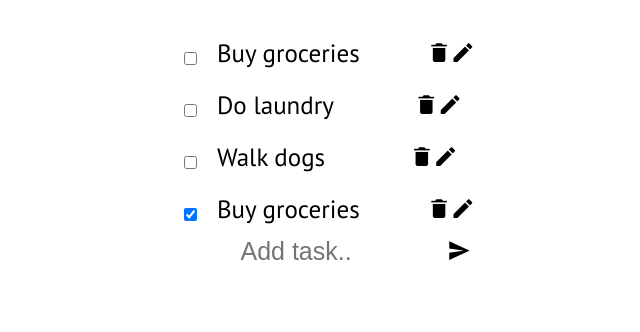
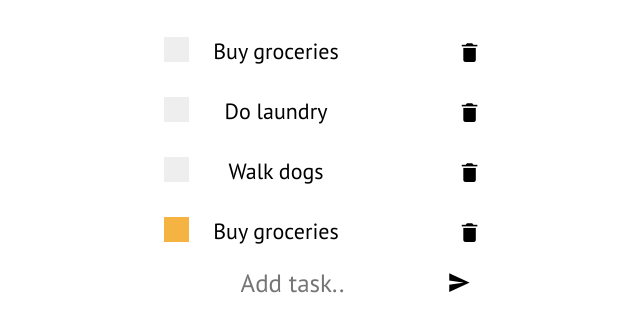
Before and after one commit to ArataKagan/vanilla-todo-list, a plain HTML site: page index.html in a window 1280 px wide. Shown: the part 142-474 px from the top of the page, without its empty margins (286-926 px from the left). Drawn offline with nearby package versions, Linux system fonts and the light colour scheme.

Commit message:
checkbox in progress

```diff
--- a/index.html
+++ b/index.html
@@ -13,30 +13,35 @@
         <form>
             <ul id="incompleted-task" style="list-style:none;">
                 <li>
+                    <label class="incomplete-label-container">Buy groceries
                         <input type="checkbox">
-                    <label>Buy groceries</label>
+                        <span class="checkmark"></span>
+                    </label>
                     <i class="icon ion-md-trash"></i>
-                    <i class="icon ion-md-create"></i>
                 </li>
                 <li>
+                        <label class="incomplete-label-container">Do laundry
                             <input type="checkbox">
-                    <label>Do laundry</label>
+                            <span class="checkmark"></span>
+                        </label>
                         <i class="icon ion-md-trash"></i>
-                    <i class="icon ion-md-create"></i>
                 </li>
                 <li>
+                        <label class="incomplete-label-container">Walk dogs
                             <input type="checkbox">
-                    <label>Walk dogs</label>
+                            <span class="checkmark"></span>
+                        </label>
                         <i class="icon ion-md-trash"></i>
-                    <i class="icon ion-md-create"></i>
                 </li>
+
             </ul>
             <ul id="completed-task" style="list-style:none;">
                     <li>
-                        <input type="checkbox" checked>
-                        <label>Buy groceries</label>
+                            <label class="complete-label-container">Buy groceries
+                                <input type="checkbox">
+                                <span class="checkmark"></span>
+                            </label>
                             <i class="icon ion-md-trash"></i>
-                        <i class="icon ion-md-create"></i>
                     </li>
                 </ul>
             <input id="new-task" type="text" placeholder="Add task..">
--- a/style.css
+++ b/style.css
@@ -20,20 +20,147 @@ li>input[type="checkbox"], label {
     float: left;
 }
 
-li>input[type="checkbox"] {
-    margin: 0 20px;
+label {
+    float: left;
+    width: 7em;
+    margin-right: 1em;
+}
+
+/* incomplete checkbox */
+
+.incomplete-label-container {
+    display: block;
     position: relative;
-    top: 15px;
+    padding-left: 35px;
+    margin-bottom: 12px;
+    cursor: pointer;
+    font-size: 22px;
+    user-select: none;
+}
+
+/* Hide the default checkbox */
+.incomplete-label-container input {
+    position: absolute;
+    opacity: 0;
+    cursor: pointer;
+    height: 0;
+    width: 0;
+}
+
+/* Create custom checkbox */
+
+.checkmark {
+    position: absolute;
+    top: 0;
+    left: 0;
+    height: 25px;
+    width: 25px;
+    background-color: #eee;
+}
+
+/* On mouse-over, add a grey background color */
+.incomplete-label-container:hover input ~ .checkmark {
+    background-color: #ccc;
+}
+
+/* When the checkbox is checked, add a yellow background */
+.incomplete-label-container input:checked ~ .checkmark {
+    background-color: #f5b342;
+}
+
+/* Create the checkmark/indicator (hidden when not checked) */
+.checkmark:after {
+    content: "";
+    position: absolute;
+    display: none;
+}
+
+/* Show the checkmark when checked */
+.incomplete-label-container input:checked ~ .checkmark:after {
+    display: block;
+}
+
+/* Style the checkmark/indicator */
+.incomplete-label-container .checkmark:after {
+    left: 9px;
+    top: 5px;
+    width: 5px;
+    height: 10px;
+    border: solid white;
+    border-width: 0 3px 3px 0;
+    transform: rotate(45deg);
+}
+
+/* complete checkbox */
+
+.complete-label-container {
+    display: block;
+    position: relative;
+    padding-left: 35px;
+    margin-bottom: 12px;
+    cursor: pointer;
+    font-size: 22px;
+    user-select: none;
+}
+
+.complete-label-container input {
+    position: absolute;
+    opacity: 0;
+    cursor: pointer;
+    height: 0;
+    width: 0;
+}
+
+.complete-label-container .checkmark {
+    position: absolute;
+    top: 0;
+    left: 0;
+    height: 25px;
+    width: 25px;
+    background-color: #f5b342;
+}
+
+.complete-label-container:hover input ~ .checkmark {
+    background-color: #ccc;
+}
+
+.complete-label-container input:checked ~ .checkmark {
+    background-color: #eee;
+}
+
+.complete-label-container .checkmark:after {
+    left: 9px;
+    top: 5px;
+    width: 5px;
+    height: 10px;
+    border: solid white;
+    border-width: 0 3px 3px 0;
+    transform: rotate(45deg);
+}
+
+.complete-label-container input:checked ~ .checkmark:after {
+    display: block;
+}
+
+.complete-label-container .checkmark:after {
+    content: "";
+    position: absolute;
+    display: none;
 }
 
 
 li, h3 {
     clear:both;
     list-style: none;
+
 }
 
 li {
     padding: 10px;
+    width: 100%;
+    float: left;
+    clear: left;
+    position: relative;
 }
 
 
@@ -59,3 +186,8 @@ input#new-task {
     border: 0px;
     font-size: 25px;
 }
+
+input::placeholder {
+    font-family: "PT Sans";
+    font: 25px;
+}
```
Lines whose indentation alone changed are shown as unchanged.
